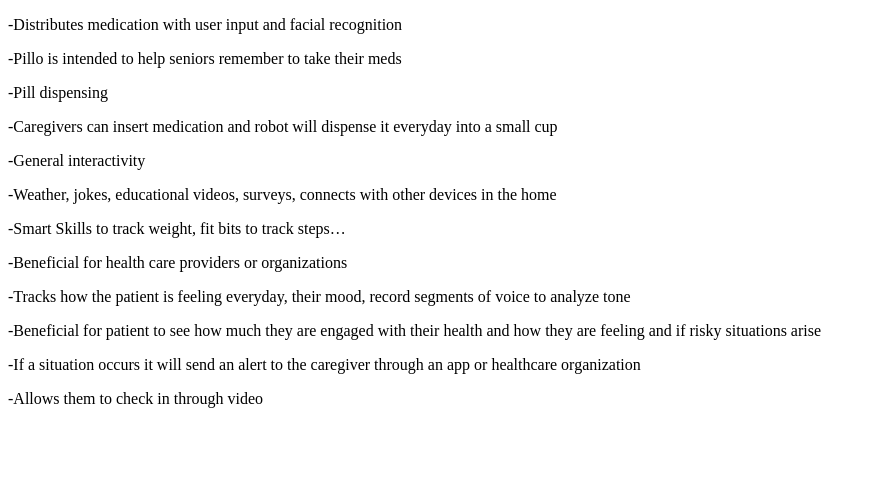
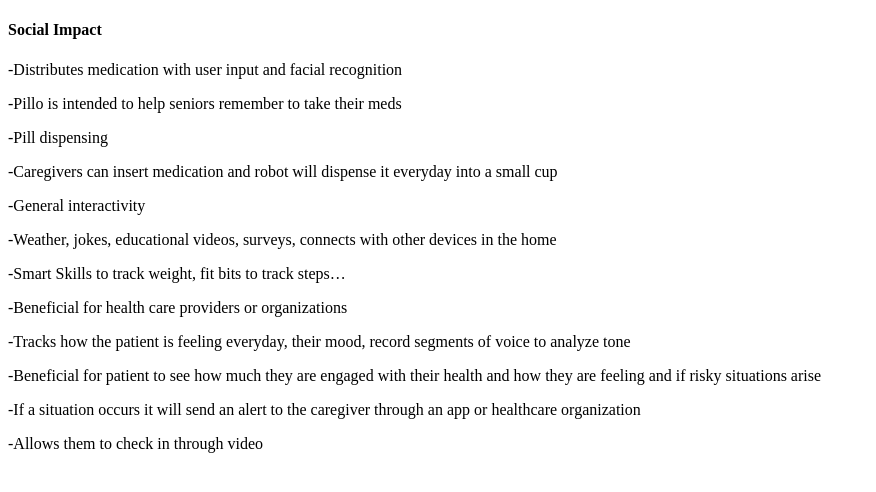
Before and after one commit to pierrepnguyen/itc134_github, a plain HTML site: page social_impact.html in a window 1280 px wide. Shown: the whole page, without its empty margins (0-876 px from the left). Drawn offline with Linux system fonts and the light colour scheme.

Commit message:
pull request

```diff
--- a/social_impact.html
+++ b/social_impact.html
@@ -3,9 +3,10 @@
 <head>
     <meta charset="UTF-8">
     <meta name="viewport" content="width=device-width, initial-scale=1.0">
-    <title>Document</title>
+    <title>github</title>
 </head>
 <body>
+    <h4>Social Impact</h4>
     <p>-Distributes medication with user input and facial recognition</p>
     <p>-Pillo is intended to help seniors remember to take their meds</p>
     <p>-Pill dispensing</p>
```
